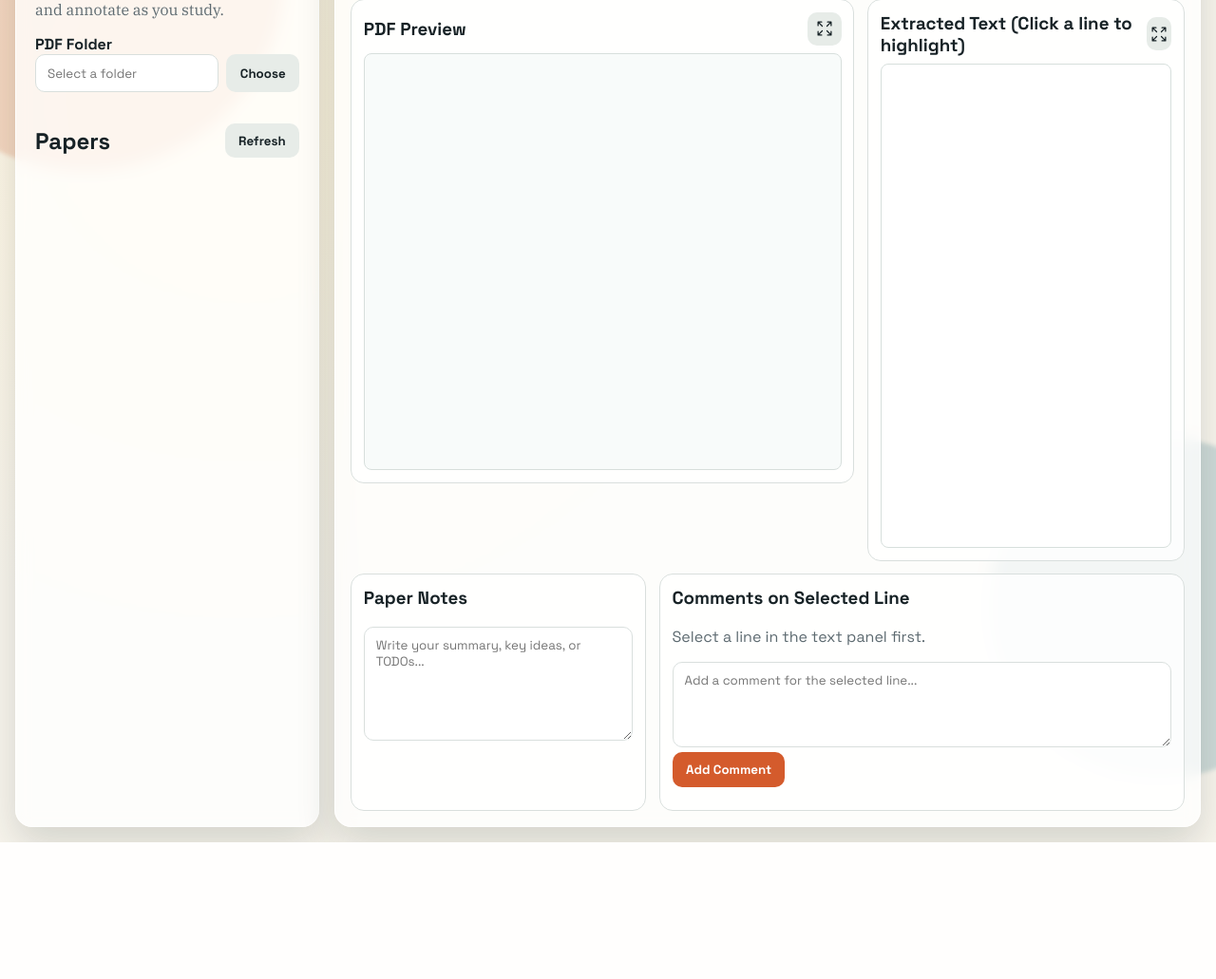
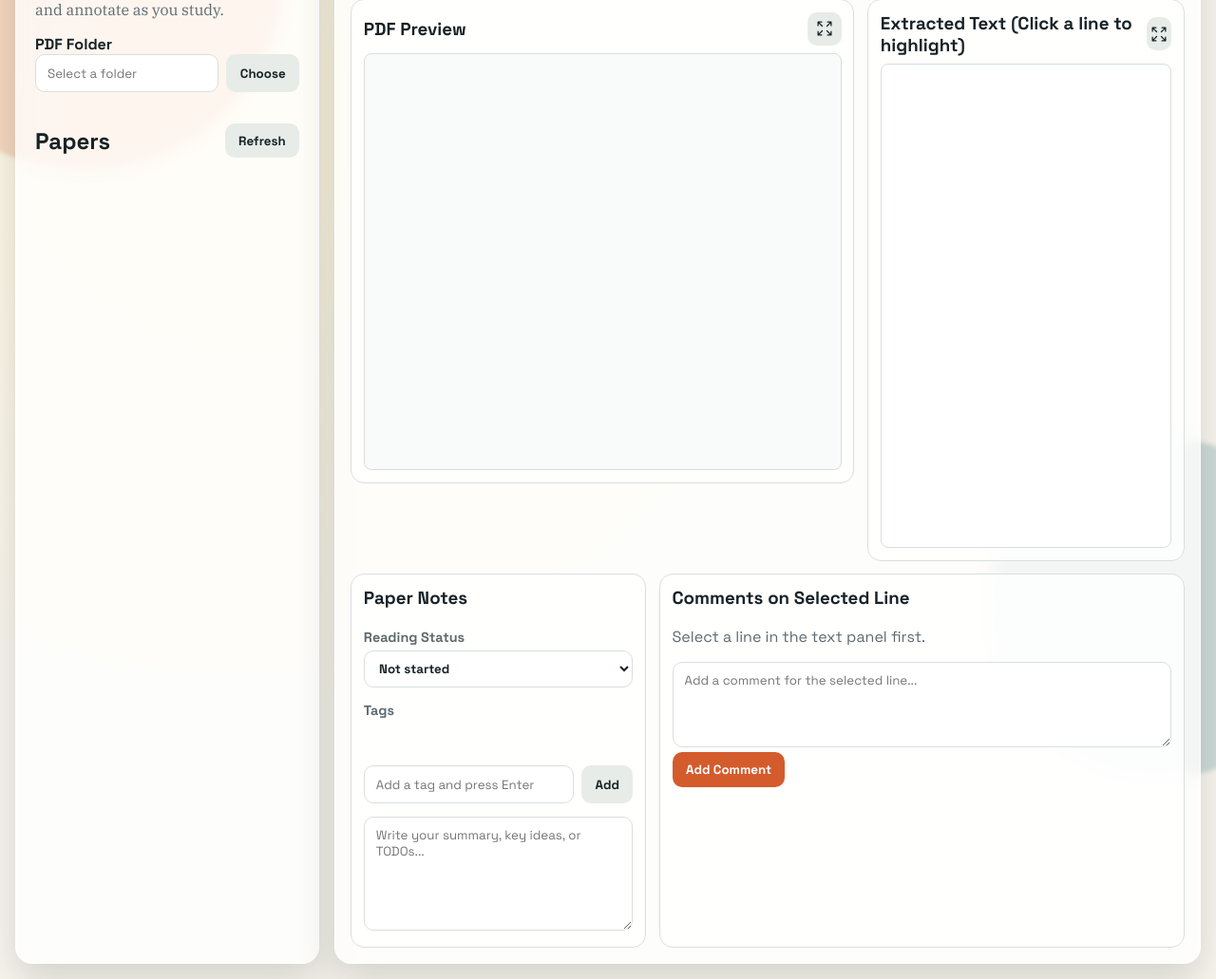
Before and after one commit to LaVibeX/merlin, a Flask app: page / in a window 1280 px wide. Shown: the part 100-1131 px from the top of the page at 95% size. Before the commit the page ends 987 px from the top, so only its background shows below. Run offline with Flask 3, Linux system fonts and the light colour scheme.

Commit message:
feat: add reading status and tagging features, enhance UI for better user interaction, make comments clickable send us to the reffered line.

```diff
--- a/app.py
+++ b/app.py
@@ -25,6 +25,18 @@ SETTINGS_FILE = DATA_DIR / "settings.json"
 ANNOTATIONS_FILE = DATA_DIR / "annotations.json"
 
 DEFAULT_SETTINGS: dict[str, Any] = {"pdf_folder": ""}
+ALLOWED_STATUS_VALUES = {"not-started", "reading", "read"}
+STATUS_ALIASES = {
+    "not started": "not-started",
+    "not-started": "not-started",
+    "in progress": "reading",
+    "in-progress": "reading",
+    "reading": "reading",
+    "started": "reading",
+    "read": "read",
+    "done": "read",
+    "finished": "read",
+}
 
 app = Flask(__name__)
 
@@ -272,10 +284,61 @@ def extract_text_lines_from_reader(reader: PdfReader) -> list[dict[str, Any]]:
 def default_annotations() -> dict[str, Any]:
     return {
         "notes": "",
+        "tags": [],
+        "status": "not-started",
         "highlights": [],
         "comments": [],
         "updatedAt": None,
     }
+
+
+def normalize_status(value: Any) -> str:
+    normalized = str(value or "").strip().lower()
+    return STATUS_ALIASES.get(normalized, normalized if normalized in ALLOWED_STATUS_VALUES else "not-started")
+
+
+def normalize_tags(value: Any) -> list[str]:
+    if not isinstance(value, list):
+        return []
+
+    tags: list[str] = []
+    seen: set[str] = set()
+    for item in value:
+        tag = str(item).strip()
+        if not tag:
+            continue
+
+        key = tag.lower()
+        if key in seen:
+            continue
+
+        seen.add(key)
+        tags.append(tag)
+
+    return tags
+
+
+def normalize_annotations_payload(payload: Any) -> dict[str, Any]:
+    source = payload if isinstance(payload, dict) else {}
+    sanitized = default_annotations()
+    sanitized.update(
+        {
+            "notes": str(source.get("notes", "")),
+            "tags": normalize_tags(source.get("tags", [])),
+            "status": normalize_status(source.get("status", "not-started")),
+            "highlights": source.get("highlights", []),
+            "comments": source.get("comments", []),
+            "updatedAt": source.get("updatedAt"),
+        }
+    )
+
+    if not isinstance(sanitized["highlights"], list):
+        sanitized["highlights"] = []
+
+    if not isinstance(sanitized["comments"], list):
+        sanitized["comments"] = []
+
+    return sanitized
 
 
 @app.route("/")
@@ -386,8 +449,26 @@ def get_annotations() -> Any:
         return jsonify({"error": "Query param 'file' is required."}), 400
 
     data = read_json(ANNOTATIONS_FILE, {})
-    payload = data.get(rel_path, default_annotations())
+    payload = normalize_annotations_payload(data.get(rel_path, default_annotations()))
     return jsonify(payload)
+
+
+@app.get("/api/annotations-summary")
+def get_annotations_summary() -> Any:
+    ensure_data_files()
+    data = read_json(ANNOTATIONS_FILE, {})
+
+    summary: dict[str, dict[str, Any]] = {}
+    if isinstance(data, dict):
+        for rel_path, payload in data.items():
+            normalized = normalize_annotations_payload(payload)
+            summary[rel_path] = {
+                "status": normalized["status"],
+                "tags": normalized["tags"],
+                "updatedAt": normalized["updatedAt"],
+            }
+
+    return jsonify(summary)
 
 
 @app.put("/api/annotations")
@@ -399,12 +480,8 @@ def save_annotations() -> Any:
 
     body = request.get_json(silent=True) or {}
 
-    sanitized = {
-        "notes": str(body.get("notes", "")),
-        "highlights": body.get("highlights", []),
-        "comments": body.get("comments", []),
-        "updatedAt": datetime.now(timezone.utc).isoformat(),
-    }
+    sanitized = normalize_annotations_payload(body)
+    sanitized["updatedAt"] = datetime.now(timezone.utc).isoformat()
 
     if not isinstance(sanitized["highlights"], list) or not isinstance(sanitized["comments"], list):
         return jsonify({"error": "Highlights and comments must be arrays."}), 400
--- a/static/app.js
+++ b/static/app.js
@@ -1,6 +1,7 @@
 const state = {
   currentFile: "",
   pdfs: [],
+  annotationIndex: {},
   pages: [],
   bionicReading: false,
   focusModeEnabled: false,
@@ -14,6 +15,8 @@ const state = {
   isReadingPaused: false,
   annotations: {
     notes: "",
+    tags: [],
+    status: "not-started",
     highlights: [],
     comments: [],
   },
@@ -30,6 +33,10 @@ const el = {
   pdfFrame: document.getElementById("pdfFrame"),
   paperText: document.getElementById("paperText"),
   notesInput: document.getElementById("notesInput"),
+  statusSelect: document.getElementById("statusSelect"),
+  tagList: document.getElementById("tagList"),
+  tagInput: document.getElementById("tagInput"),
+  addTagBtn: document.getElementById("addTagBtn"),
   commentInput: document.getElementById("commentInput"),
   addCommentBtn: document.getElementById("addCommentBtn"),
   commentList: document.getElementById("commentList"),
@@ -61,6 +68,26 @@ const SPLIT_MAX_RATIO = 0.7;
 const SPLIT_HANDLE_WIDTH = 12;
 const SPLIT_PANE_MIN_WIDTH = 240;
 
+const STATUS_META = {
+  "not-started": { label: "Not started", className: "status-not-started" },
+  reading: { label: "Reading", className: "status-reading" },
+  read: { label: "Read", className: "status-read" },
+};
+
+let autoSaveTimer = null;
+const AUTO_SAVE_DELAY = 800;
+
+function scheduleAutoSave() {
+  if (!state.currentFile) return;
+  if (autoSaveTimer) {
+    clearTimeout(autoSaveTimer);
+  }
+  autoSaveTimer = setTimeout(() => {
+    saveAnnotations(true).catch(() => {});
+    autoSaveTimer = null;
+  }, AUTO_SAVE_DELAY);
+}
+
 function showToast(message) {
   el.toast.textContent = message;
   el.toast.classList.add("visible");
@@ -80,6 +107,134 @@ function clamp(value, min, max) {
 
 function highlightKey(page, line) {
   return `${page}:${line}`;
+}
+
+function normalizeStatus(value) {
+  const normalized = String(value || "").trim().toLowerCase();
+
+  if (normalized === "not started") {
+    return "not-started";
+  }
+
+  if (normalized === "in progress" || normalized === "in-progress" || normalized === "started") {
+    return "reading";
+  }
+
+  if (normalized === "done" || normalized === "finished") {
+    return "read";
+  }
+
+  return STATUS_META[normalized] ? normalized : "not-started";
+}
+
+function normalizeTag(tag) {
+  return String(tag || "").trim().replace(/\s+/g, " ");
+}
+
+function statusMeta(status) {
+  return STATUS_META[normalizeStatus(status)] || STATUS_META["not-started"];
+}
+
+function getCurrentAnnotationSummary(file) {
+  return state.annotationIndex[annotationKeyFor(file)] || {};
+}
+
+function storeCurrentAnnotationSummary() {
+  if (!state.currentFile) {
+    return;
+  }
+
+  state.annotationIndex[annotationKeyFor(state.currentFile)] = {
+    status: normalizeStatus(state.annotations.status),
+    tags: [...(state.annotations.tags || [])],
+    updatedAt: state.annotations.updatedAt || null,
+  };
+}
+
+function loadAnnotationSummary() {
+  return api("/api/annotations-summary")
+    .then((data) => {
+      state.annotationIndex = data || {};
+    })
+    .catch(() => {
+      state.annotationIndex = {};
+    });
+}
+
+function renderTagList() {
+  el.tagList.innerHTML = "";
+  const tags = state.annotations.tags || [];
+
+  if (!tags.length) {
+    const empty = document.createElement("span");
+    empty.className = "tag-empty";
+    empty.textContent = "No tags yet.";
+    el.tagList.appendChild(empty);
+    return;
+  }
+
+  for (const tag of tags) {
+    const chip = document.createElement("span");
+    chip.className = "tag-chip";
+
+    const label = document.createElement("span");
+    label.className = "tag-chip-label";
+    label.textContent = tag;
+
+    const remove = document.createElement("button");
+    remove.type = "button";
+    remove.className = "tag-chip-remove";
+    remove.setAttribute("aria-label", `Remove tag ${tag}`);
+    remove.textContent = "×";
+    remove.addEventListener("click", () => removeTag(tag));
+
+    chip.append(label, remove);
+    el.tagList.appendChild(chip);
+  }
+}
+
+function syncAnnotationControls() {
+  el.statusSelect.value = normalizeStatus(state.annotations.status);
+  renderTagList();
+}
+
+function setCurrentPaperSummary() {
+  storeCurrentAnnotationSummary();
+  renderPdfList();
+}
+
+function setAnnotationStatus(status) {
+  state.annotations.status = normalizeStatus(status);
+  el.statusSelect.value = state.annotations.status;
+  setCurrentPaperSummary();
+  scheduleAutoSave();
+}
+
+function addTag(tagValue) {
+  const tag = normalizeTag(tagValue);
+  if (!tag) {
+    return;
+  }
+
+  const existing = new Set((state.annotations.tags || []).map((item) => item.toLowerCase()));
+  if (existing.has(tag.toLowerCase())) {
+    el.tagInput.value = "";
+    return;
+  }
+
+  state.annotations.tags.push(tag);
+  el.tagInput.value = "";
+  renderTagList();
+  setCurrentPaperSummary();
+  scheduleAutoSave();
+}
+
+function removeTag(tagValue) {
+  const target = normalizeTag(tagValue).toLowerCase();
+  state.annotations.tags = (state.annotations.tags || []).filter((tag) => tag.toLowerCase() !== target);
+  renderTagList();
+  setCurrentPaperSummary();
+  scheduleAutoSave();
 }
 
 function currentHighlightSet() {
@@ -156,6 +311,7 @@ async function pickFolder() {
     state.pdfs = (await collectPdfFiles(directoryHandle)).sort((a, b) =>
       a.localeCompare(b, undefined, { sensitivity: "base" }),
     );
+    await loadAnnotationSummary();
 
     el.folderInput.value = directoryHandle.name || "Browser selected folder";
 
@@ -200,7 +356,24 @@ function renderPdfList() {
 
   for (const file of state.pdfs) {
     const item = document.createElement("li");
-    item.textContent = file;
+    item.className = "pdf-item";
+
+    const summary = getCurrentAnnotationSummary(file);
+    const meta = statusMeta(summary.status);
+
+    const row = document.createElement("div");
+    row.className = "pdf-item-row";
+
+    const name = document.createElement("span");
+    name.className = "pdf-item-name";
+    name.textContent = file;
+
+    const pill = document.createElement("span");
+    pill.className = `status-pill ${meta.className}`;
+    pill.textContent = meta.label;
+
+    row.append(name, pill);
+    item.appendChild(row);
     if (file === state.currentFile) {
       item.classList.add("active");
     }
@@ -211,7 +384,7 @@ function renderPdfList() {
 
 async function loadPdfList() {
   try {
-    const data = await api("/api/pdfs");
+    const [data] = await Promise.all([api("/api/pdfs"), loadAnnotationSummary()]);
     state.pdfs = (data.files || []).filter(
       (file) => typeof file === "string" && file.toLowerCase().endsWith(".pdf"),
     );
@@ -248,9 +421,12 @@ function resetReaderPanels() {
   el.pdfFrame.src = "";
   el.paperText.innerHTML = "";
   el.notesInput.value = "";
+  el.statusSelect.value = "not-started";
+  el.tagInput.value = "";
+  el.tagList.innerHTML = "";
   el.commentList.innerHTML = "";
   state.pages = [];
-  state.annotations = { notes: "", highlights: [], comments: [] };
+  state.annotations = { notes: "", tags: [], status: "not-started", highlights: [], comments: [], updatedAt: null };
   state.selectedLine = null;
   el.selectedLineHint.textContent = "Select a line in the text panel first.";
 }
@@ -437,7 +613,7 @@ function renderTextPanel() {
 
 function renderComments() {
   el.commentList.innerHTML = "";
-  const comments = state.annotations.comments || [];
+  const comments = Array.isArray(state.annotations.comments) ? state.annotations.comments.slice() : [];
 
   if (!comments.length) {
     const item = document.createElement("li");
@@ -446,9 +622,39 @@ function renderComments() {
     return;
   }
 
+  function parseNum(v) {
+    if (v === null || v === undefined) return 0;
+    if (typeof v === "number") return v;
+    const m = String(v).match(/(\d+)/);
+    return m ? parseInt(m[1], 10) : 0;
+  }
+
+  comments.sort((a, b) => {
+    const pa = parseNum(a.page);
+    const pb = parseNum(b.page);
+    if (pa !== pb) return pa - pb;
+    const la = parseNum(a.line);
+    const lb = parseNum(b.line);
+    return la - lb;
+  });
+
   for (const comment of comments) {
     const item = document.createElement("li");
-    item.innerHTML = `<strong>Page ${comment.page}, line ${comment.line}</strong><br>${comment.comment}`;
+    item.className = "comment-item";
+
+    const header = document.createElement("div");
+    header.className = "comment-header";
+    header.textContent = `Page ${comment.page}, line ${comment.line}`;
+
+    const body = document.createElement("div");
+    body.className = "comment-body";
+    body.textContent = comment.comment || comment.text || "";
+
+    item.append(header, body);
+    item.addEventListener("click", () => {
+      goToLine(comment.page, comment.line);
+    });
+
     el.commentList.appendChild(item);
   }
 }
@@ -514,6 +720,49 @@ function selectLine(page, line, text, node) {
   }
 }
 
+function goToLine(page, line) {
+  // Do not toggle highlight; just focus/scroll/select the line for context
+  clearSelectedUI();
+  const p = parseInt(String(page || "").replace(/[^0-9]/g, ""), 10) || null;
+  const l = parseInt(String(line || "").replace(/[^0-9]/g, ""), 10) || null;
+
+  if (p === null || l === null) {
+    showToast(`Invalid line reference: page ${page}, line ${line}`);
+    return;
+  }
+
+  const selector = `.text-line[data-page='${p}'][data-line='${l}']`;
+  let node = document.querySelector(selector);
+  if (!node) {
+    // fallback: try to find any line on page p and nearest line number
+    const pageNodes = Array.from(document.querySelectorAll(`.text-line[data-page='${p}']`));
+    if (pageNodes.length) {
+      // find node with closest line number
+      let closest = null;
+      let bestDiff = Infinity;
+      for (const n of pageNodes) {
+        const nl = parseInt(n.dataset.line || "", 10) || 0;
+        const diff = Math.abs(nl - l);
+        if (diff < bestDiff) {
+          bestDiff = diff;
+          closest = n;
+        }
+      }
+      node = closest;
+    }
+  }
+
+  if (!node) {
+    showToast(`Line not found: page ${p}, line ${l}`);
+    return;
+  }
+
+  node.classList.add("selected");
+  state.selectedLine = { page: p, line: parseInt(node.dataset.line || "", 10), text: node.dataset.text };
+  el.selectedLineHint.textContent = `Selected: page ${state.selectedLine.page}, line ${state.selectedLine.line}`;
+  node.scrollIntoView({ block: "nearest", behavior: "smooth" });
+}
+
 async function openPdf(file) {
   state.speechSessionId += 1;
   speechSynthesis.cancel();
@@ -554,16 +803,22 @@ async function openPdf(file) {
     state.pages = textData.pages || [];
     state.annotations = {
       notes: annotationData.notes || "",
+      tags: Array.isArray(annotationData.tags) ? annotationData.tags : [],
+      status: normalizeStatus(annotationData.status),
       highlights: annotationData.highlights || [],
       comments: annotationData.comments || [],
+      updatedAt: annotationData.updatedAt || null,
     };
+    storeCurrentAnnotationSummary();
 
     state.selectedLine = null;
     el.notesInput.value = state.annotations.notes;
     el.commentInput.value = "";
-    el.selectedLineHint.textContent = "Select a line in the text panel first.";
+    const comments = Array.isArray(state.annotations.comments) ? state.annotations.comments.slice() : [];
+    syncAnnotationControls();
     renderTextPanel();
     renderComments();
+    renderPdfList();
   } catch (err) {
     showToast(err.message);
   }
@@ -595,6 +850,10 @@ function addComment() {
   showToast("Comment added.");
 }
 
+function commitTagFromInput() {
+  addTag(el.tagInput.value);
+}
+
 async function saveAnnotations() {
   if (!state.currentFile) {
     showToast("Open a paper first.");
@@ -602,13 +861,22 @@ async function saveAnnotations() {
   }
 
   state.annotations.notes = el.notesInput.value;
+  state.annotations.status = normalizeStatus(el.statusSelect.value);
+  state.annotations.tags = (state.annotations.tags || []).map((tag) => normalizeTag(tag)).filter(Boolean);
+  state.annotations.updatedAt = null; // Ensure updatedAt is handled consistently
+  storeCurrentAnnotationSummary();
 
   try {
-    await api(`/api/annotations?file=${encodeURIComponent(annotationKeyFor(state.currentFile))}`, {
+    const response = await api(`/api/annotations?file=${encodeURIComponent(annotationKeyFor(state.currentFile))}`, {
       method: "PUT",
       body: JSON.stringify(state.annotations),
     });
-    showToast("Annotations saved.");
+    state.annotations.updatedAt = response.updatedAt || state.annotations.updatedAt;
+    storeCurrentAnnotationSummary();
+    renderPdfList();
+    if (!silent) {
+      showToast("Annotations saved.");
+    }
   } catch (err) {
     showToast(err.message);
   }
@@ -1092,7 +1360,17 @@ function bindEvents() {
     loadPdfList();
   });
   el.addCommentBtn.addEventListener("click", addComment);
-  el.saveBtn.addEventListener("click", saveAnnotations);
+  el.addTagBtn.addEventListener("click", commitTagFromInput);
+  el.saveBtn.addEventListener("click", () => saveAnnotations(false));
+  el.statusSelect.addEventListener("change", () => {
+    setAnnotationStatus(el.statusSelect.value);
+  });
+  el.tagInput.addEventListener("keydown", (event) => {
+    if (event.key === "Enter") {
+      event.preventDefault();
+      commitTagFromInput();
+    }
+  });
   el.splitToggleBtn.addEventListener("click", toggleSplitView);
   el.focusExitBtn.addEventListener("click", toggleSplitView);
   el.splitDivider.addEventListener("pointerdown", beginSplitResize);
--- a/static/style.css
+++ b/static/style.css
@@ -517,6 +559,88 @@ body.resizing-split * {
   gap: 0.85rem;
 }
 
+.notes-meta {
+  display: grid;
+  gap: 0.85rem;
+  margin-bottom: 0.85rem;
+}
+
+.field-group label {
+  display: inline-block;
+  margin-bottom: 0.35rem;
+  color: var(--muted);
+  font-size: 0.9rem;
+}
+
+.field-group select,
+.field-group input {
+  width: 100%;
+}
+
+.tag-editor {
+  display: grid;
+  gap: 0.6rem;
+}
+
+.tag-list {
+  display: flex;
+  flex-wrap: wrap;
+  gap: 0.45rem;
+  min-height: 2.1rem;
+}
+
+.tag-empty {
+  color: var(--muted);
+  font-size: 0.92rem;
+  padding: 0.2rem 0;
+}
+
+.tag-chip {
+  display: inline-flex;
+  align-items: center;
+  gap: 0.35rem;
+  padding: 0.28rem 0.55rem 0.28rem 0.7rem;
+  border-radius: 999px;
+  border: 1px solid var(--line);
+  background: var(--surface);
+  color: var(--ink);
+  font-size: 0.84rem;
+}
+
+.tag-chip-label {
+  max-width: 180px;
+  overflow: hidden;
+  text-overflow: ellipsis;
+  white-space: nowrap;
+}
+
+.tag-chip-remove {
+  width: 1.25rem;
+  height: 1.25rem;
+  padding: 0;
+  border-radius: 999px;
+  border: none;
+  background: rgba(93, 106, 112, 0.12);
+  color: var(--muted);
+  line-height: 1;
+  flex: 0 0 auto;
+}
+
+.tag-entry-row {
+  display: flex;
+  gap: 0.5rem;
+}
+
+#statusSelect {
+  border-radius: 10px;
+  border: 1px solid var(--line);
+  background: var(--surface);
+  color: var(--ink);
+  padding: 0.55rem 0.7rem;
+  font-family: inherit;
+  font-weight: 600;
+}
+
 .focus-exit-btn {
   position: fixed;
   top: 0.8rem;
--- a/templates/index.html
+++ b/templates/index.html
@@ -98,6 +98,27 @@
         <div class="notes-grid">
           <article>
             <h3>Paper Notes</h3>
+            <div class="notes-meta">
+              <div class="field-group">
+                <label for="statusSelect">Reading Status</label>
+                <select id="statusSelect" aria-label="Reading status">
+                  <option value="not-started">Not started</option>
+                  <option value="reading">Reading</option>
+                  <option value="read">Read</option>
+                </select>
+              </div>
+
+              <div class="field-group tags-group">
+                <label for="tagInput">Tags</label>
+                <div class="tag-editor">
+                  <div id="tagList" class="tag-list" aria-label="Paper tags"></div>
+                  <div class="tag-entry-row">
+                    <input id="tagInput" type="text" placeholder="Add a tag and press Enter" />
+                    <button id="addTagBtn" class="secondary" type="button">Add</button>
+                  </div>
+                </div>
+              </div>
+            </div>
             <textarea id="notesInput" rows="4" placeholder="Write your summary, key ideas, or TODOs..."></textarea>
           </article>
 
```
Also changed, not shown: other parts of static/style.css (+84 -0 lines).
